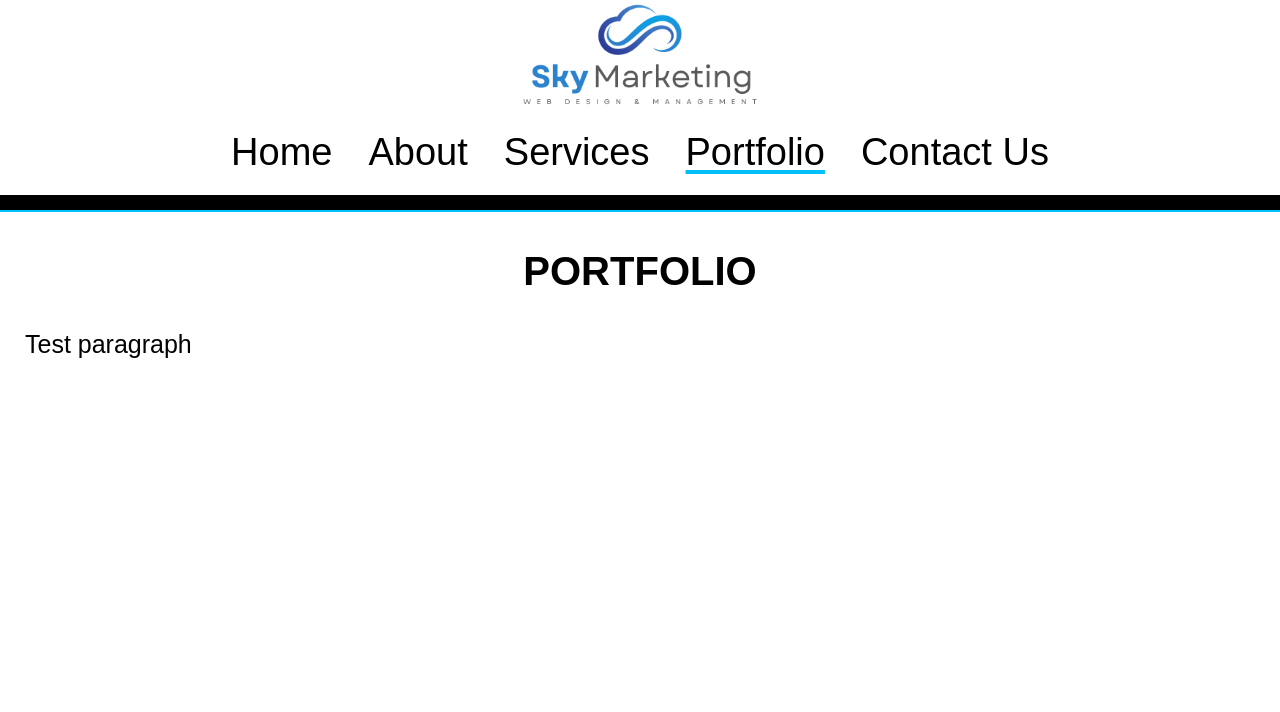
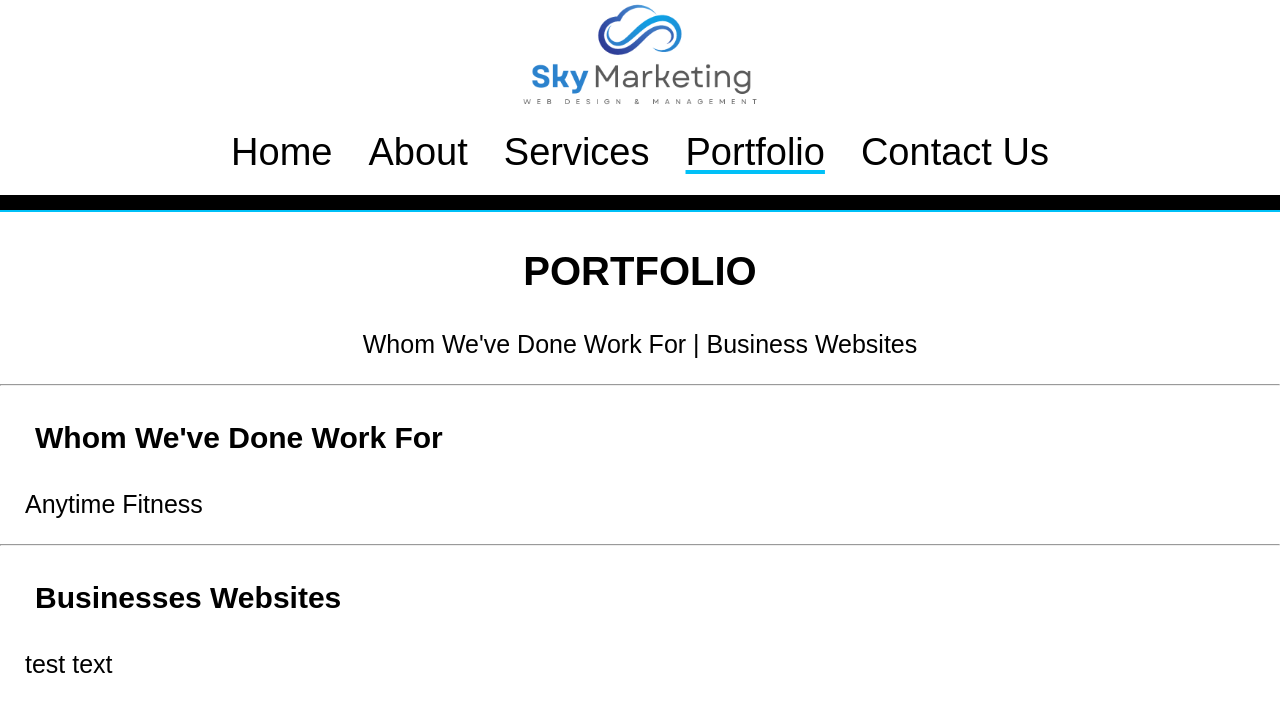
Before and after one commit to ericrothmuller/sky-marketing, a React (Create React App) app: page /portfolio in a window 1280 px wide. Shown: the top 712 px of the page. Built offline with nearby package versions, Linux system fonts and the light colour scheme; a web font is replaced by a local one.

Commit message:
Started adding portfolio items

```diff
--- a/src/pages/portfolio.js
+++ b/src/pages/portfolio.js
@@ -4,7 +4,19 @@ const Portfolio = () => {
 return (
 	<main>
 	<h1>Portfolio</h1>
-	<p>Test paragraph</p>
+
+	<p className="centeredText"><a href="#WorkedFor">Whom We've Done Work For</a> | <a href="#BusinessWebsites">Business Websites</a></p>
+
+	<hr className="beyondMain"/>
+
+	<h2 id="WorkedFor">Whom We've Done Work For</h2>
+	<p>Anytime Fitness</p>
+
+	<hr className="beyondMain"/>
+
+	<h2 id="BusinessWebsites">Businesses Websites</h2>
+	<p>test text</p>
+
 	</main>
 );
 };
```
